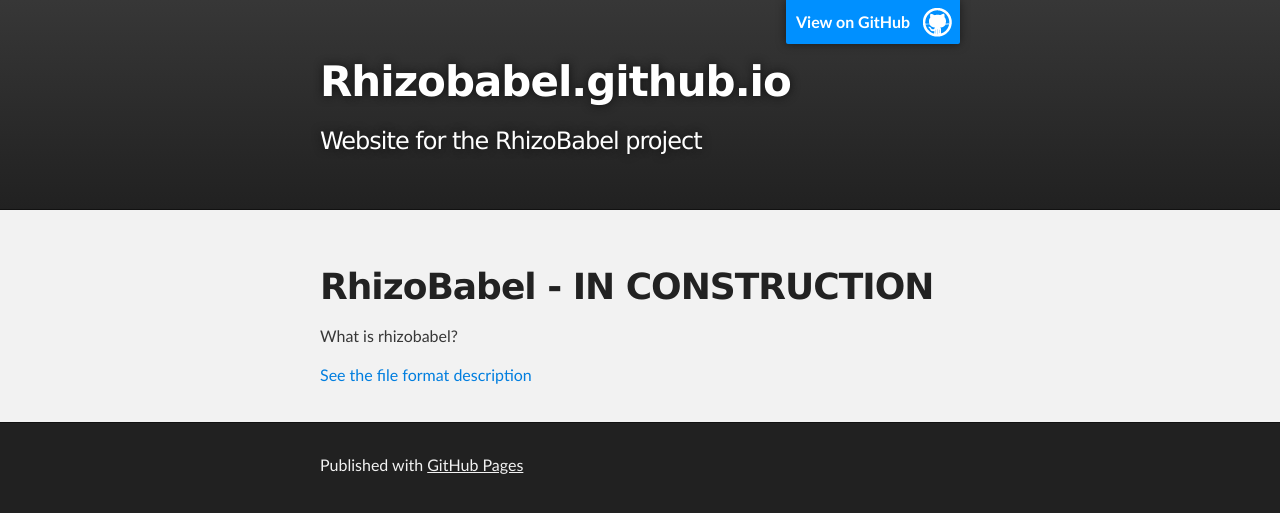
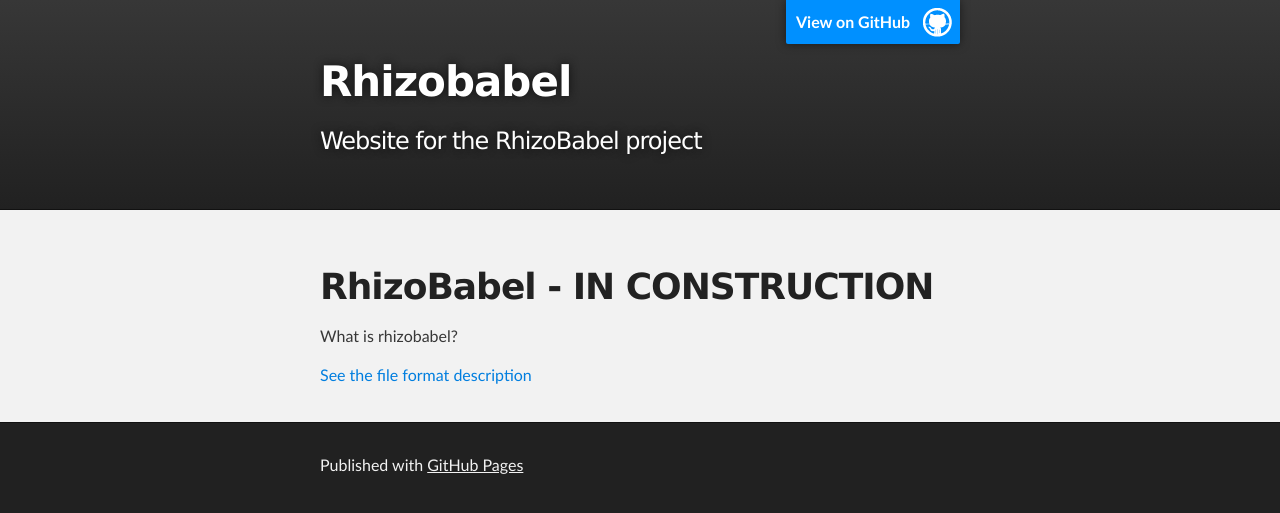
Before and after one commit to RootSystemML/RootSystemML.github.io, a Jekyll site: the page built from index.md, in a window 1280 px wide. Shown: the top 513 px of the page. Built offline with Jekyll 4.4.1, drawn with Linux system fonts in a browser that asks for light colours.

Commit message:
Update default.html

```diff
--- a/_layouts/default.html
+++ b/_layouts/default.html
@@ -19,7 +19,7 @@
           <a id="forkme_banner" href="https://github.com/rhizobabel">View on GitHub</a>
 
           <a href="http://rhizobabel.github.io/">
-          <h1 id="project_title">Rhizobabel.github.io</h1>
+          <h1 id="project_title">Rhizobabel</h1>
           </a>
           <h2 id="project_tagline">Website for the RhizoBabel project</h2>
 
```
